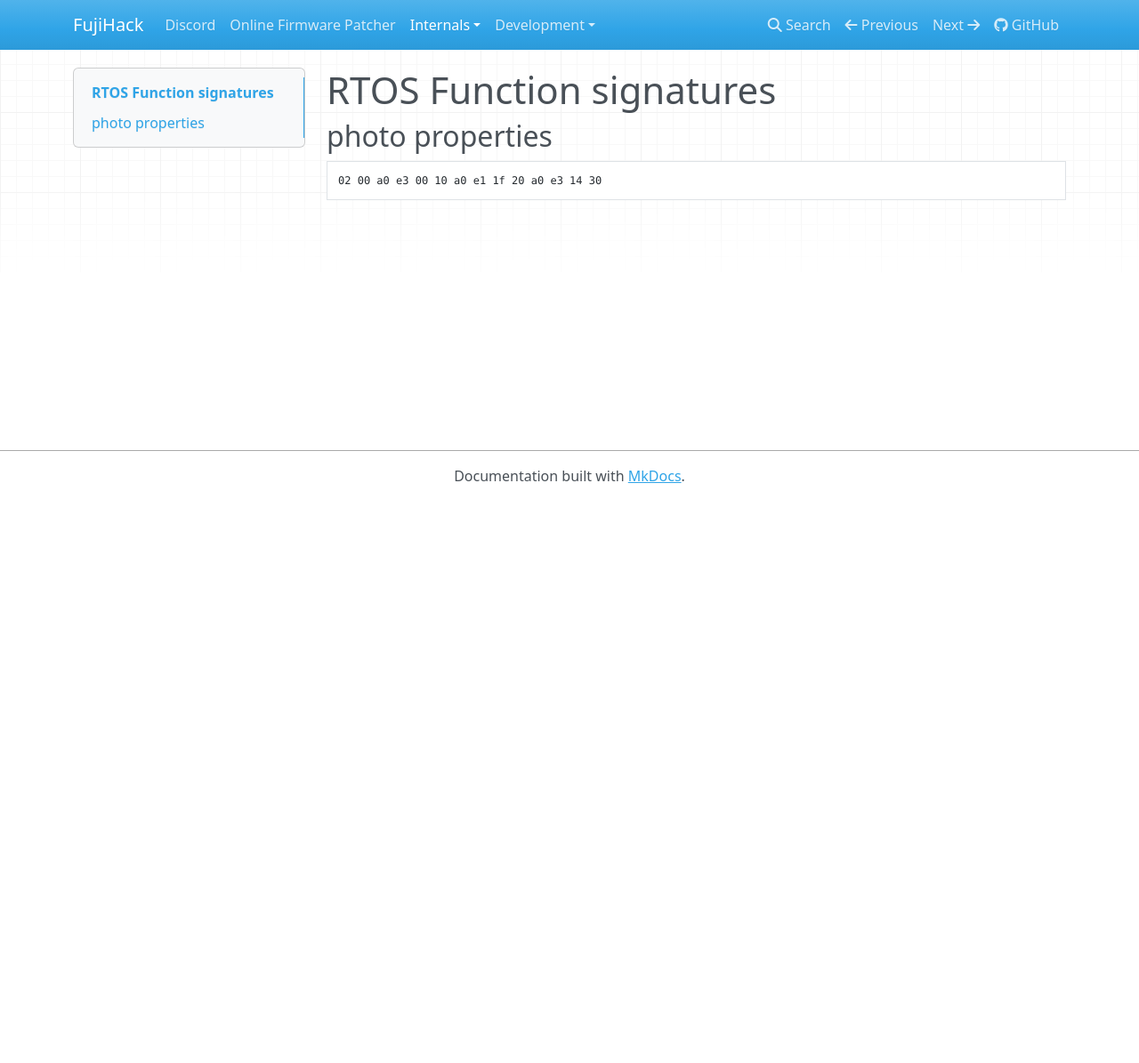
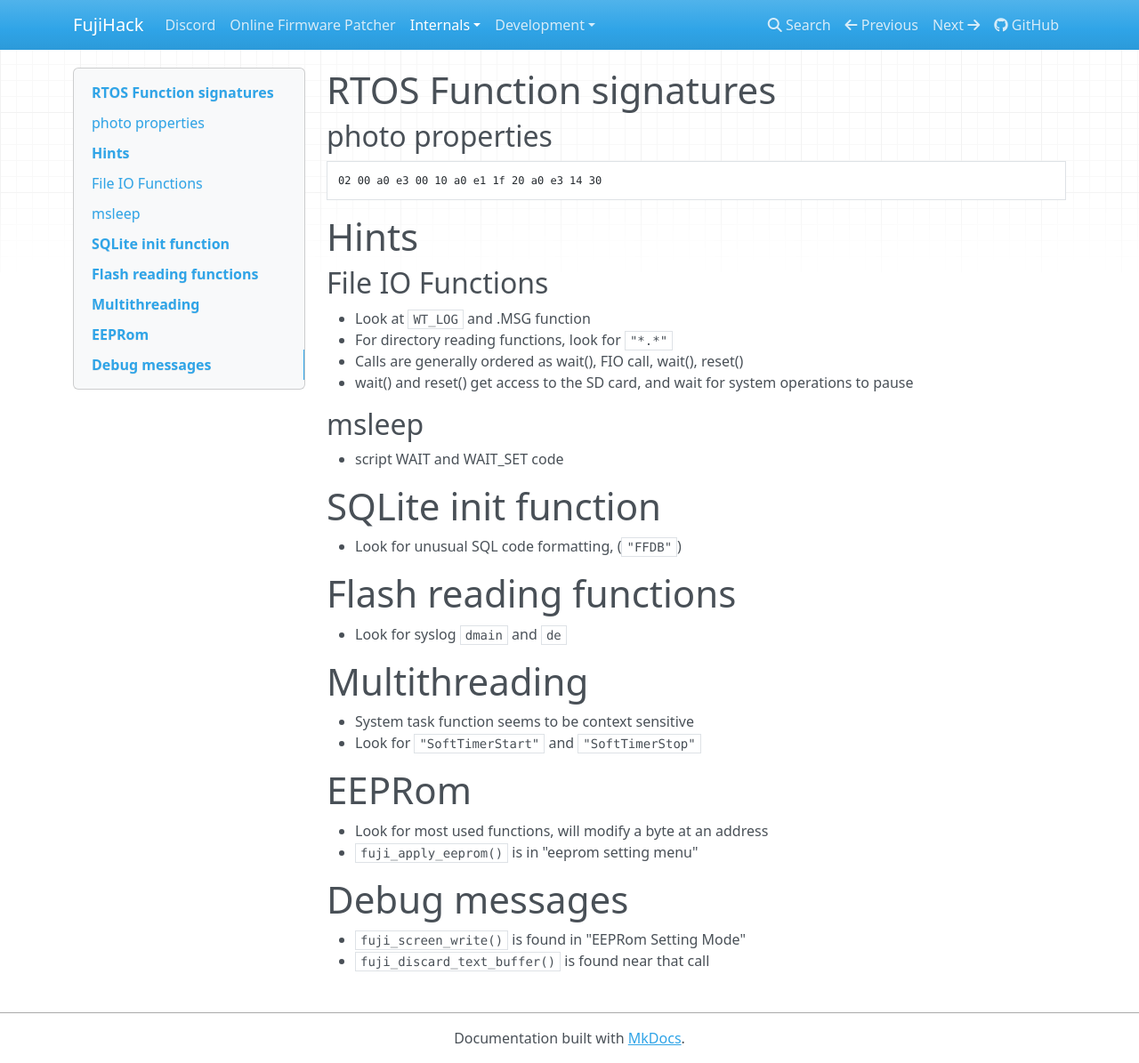
Before and after one commit to fujihack/wiki, an MkDocs documentation site: the page built from docs/signatures.md, in a window 1280 px wide and 1195 px high. Shown: the whole window at 89% size. Built offline with MkDocs 1.6.1, drawn with Linux system fonts in a browser that asks for light colours; nearby versions of some CDN libraries.

Commit message:
Update signatures.md

````diff
--- a/docs/signatures.md
+++ b/docs/signatures.md
@@ -3,3 +3,30 @@
 ```
 02 00 a0 e3 00 10 a0 e1 1f 20 a0 e3 14 30
 ```
+# Hints
+## File IO Functions
+- Look at `WT_LOG` and .MSG function
+- For directory reading functions, look for `"*.*"`
+- Calls are generally ordered as wait(), FIO call, wait(), reset()
+- wait() and reset() get access to the SD card, and wait for system operations to pause
+
+## msleep
+- script WAIT and WAIT_SET code
+
+# SQLite init function
+- Look for unusual SQL code formatting, (`"FFDB"`)
+
+# Flash reading functions
+- Look for syslog `dmain` and `de`
+
+# Multithreading
+- System task function seems to be context sensitive
+- Look for `"SoftTimerStart"` and `"SoftTimerStop"`
+
+# EEPRom
+- Look for most used functions, will modify a byte at an address
+- `fuji_apply_eeprom()` is in "eeprom setting menu"
+
+# Debug messages
+- `fuji_screen_write()` is found in "EEPRom Setting Mode"
+- `fuji_discard_text_buffer()` is found near that call
````
